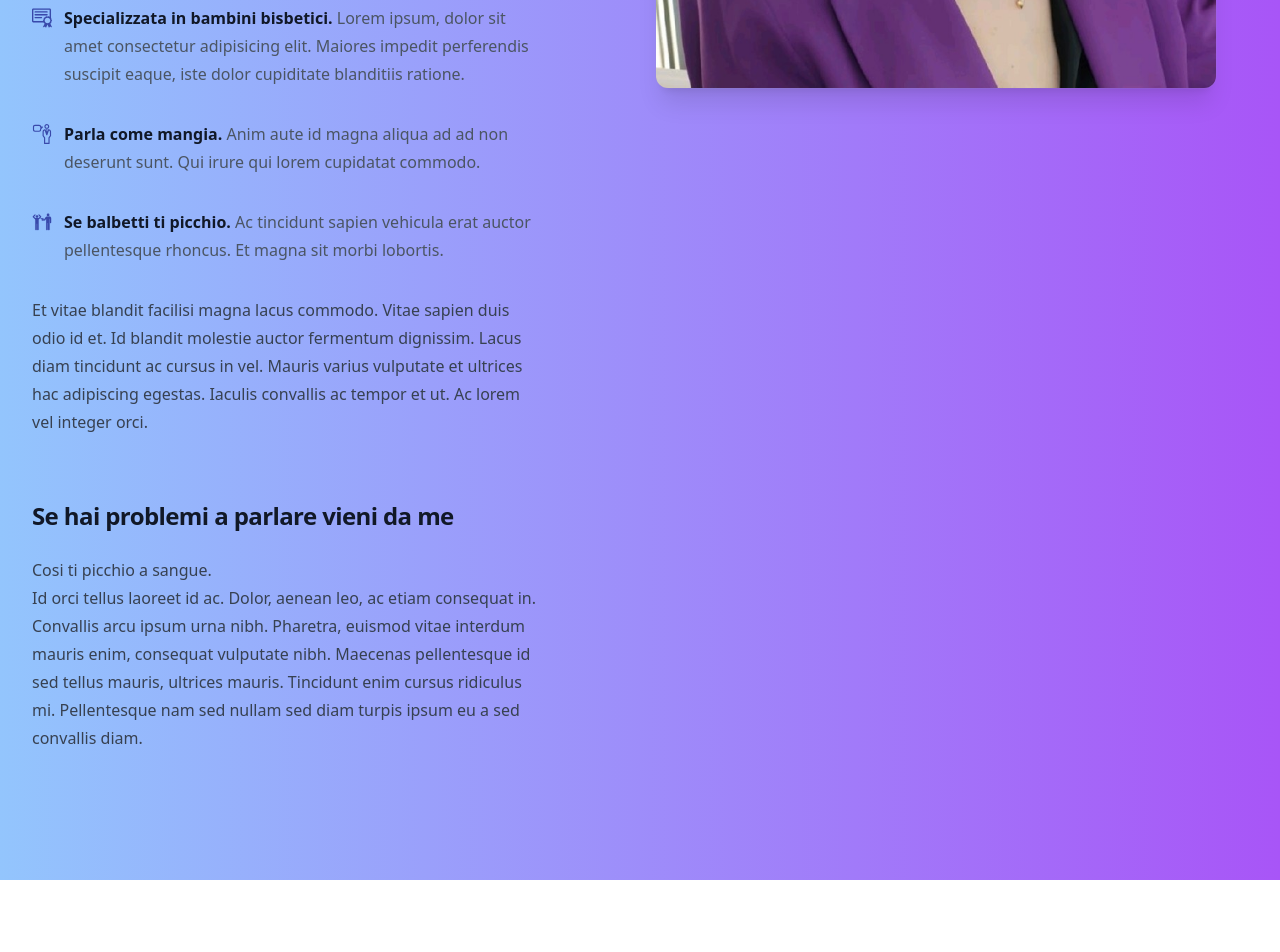
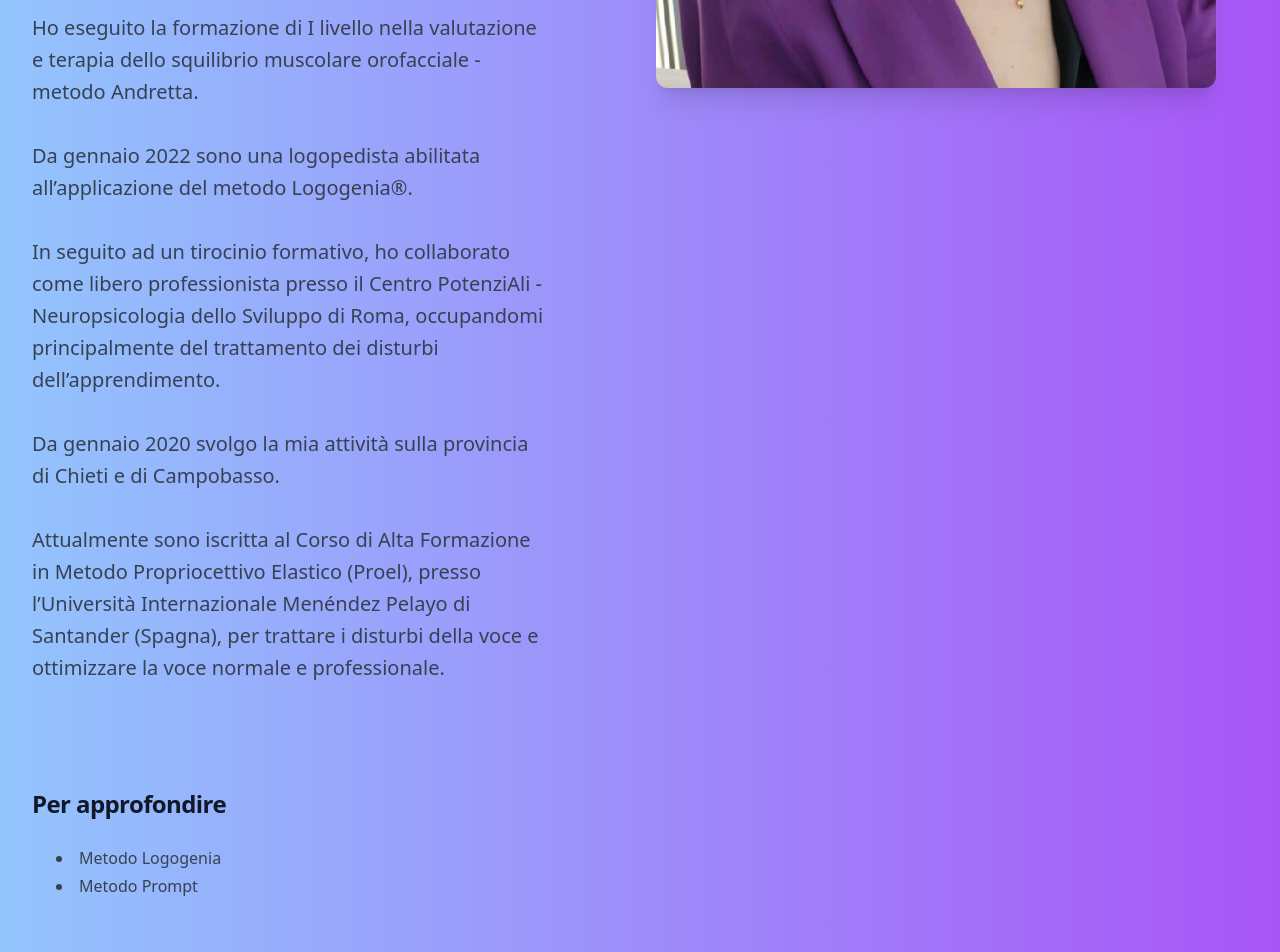
Before and after one commit to Lucajett99/nextjs-nicole_genova, a Next.js app: page /whoIam in a window 1280 px wide. Shown: the part 600-1552 px from the top of the page. Before the commit the page ends 1480 px from the top, so only its background shows below. Built offline with nearby package versions, Linux system fonts and the light colour scheme.

Commit message:
started treatments

```diff
--- /dev/null
+++ b/src/components/Approach.js
@@ -0,0 +1,81 @@
+import Image from "next/image";
+import profileImage from "../../public/logopedista.jpg";
+
+export default function Approach() {
+  return (
+    <div className="relative overflow-hidden px-6 py-24 sm:py-32 lg:overflow-visible lg:px-0">
+      <div className="absolute inset-0 -z-10 overflow-hidden">
+        <svg
+          className="absolute left-[max(50%,25rem)] top-0 h-[64rem] w-[128rem] -translate-x-1/2 stroke-gray-200 [mask-image:radial-gradient(64rem_64rem_at_top,white,transparent)]"
+          aria-hidden="true"
+        >
+          <defs>
+            <pattern
+              id="e813992c-7d03-4cc4-a2bd-151760b470a0"
+              width={200}
+              height={200}
+              x="50%"
+              y={-1}
+              patternUnits="userSpaceOnUse"
+            >
+              <path d="M100 200V.5M.5 .5H200" fill="none" />
+            </pattern>
+          </defs>
+          <svg x="50%" y={-1} className="overflow-visible fill-gray-50">
+            <path
+              d="M-100.5 0h201v201h-201Z M699.5 0h201v201h-201Z M499.5 400h201v201h-201Z M-300.5 600h201v201h-201Z"
+              strokeWidth={0}
+            />
+          </svg>
+          <rect
+            width="100%"
+            height="100%"
+            strokeWidth={0}
+            fill="url(#e813992c-7d03-4cc4-a2bd-151760b470a0)"
+          />
+        </svg>
+      </div>
+      <div className="mx-auto grid max-w-2xl grid-cols-1 gap-x-8 gap-y-16 lg:mx-0 lg:max-w-none lg:grid-cols-2 lg:items-start lg:gap-y-10">
+        <div className="lg:col-span-2 lg:col-start-1 lg:row-start-1 lg:mx-auto lg:grid lg:w-full lg:max-w-7xl lg:grid-cols-2 lg:gap-x-8 lg:px-8">
+          <div className="lg:pr-4">
+            <div className="lg:max-w-lg">
+              <p className="text-base font-semibold leading-7 text-indigo-600">
+                Il mio approccio
+              </p>
+              <h1 className="mt-2 text-3xl font-bold tracking-tight text-gray-900 sm:text-4xl">
+                Il mio approccio
+              </h1>
+              <p className="mt-6 text-xl leading-8 text-gray-700">
+                Ogni percorso logopedico comincia con una valutazione. La
+                valutazione è una fase fondamentale del processo, finalizzata a
+                stabilire gli obiettivi da perseguire. Solo così è possibile
+                costruire un profilo del paziente ed un percorso individuale.
+                Attraverso il colloquio con i caregiver (genitori o familiari o
+                tutori) e tramite l’osservazione diretta, che prevede la
+                somministrazione di test specifici, è possibile comprendere la
+                situazione generale. Il lavoro di squadra è fondamentale. La
+                presa in carico deve coinvolgere tutti: genitori, familiari,
+                insegnanti e altre figure professionali. Successivamente i
+                caregiver verranno coinvolti nel trattamento riabilitativo:
+                dovranno assistere alla seduta, vedere insieme la difficoltà,
+                accoglierla e definire gli strumenti per aiutare concretamente
+                il paziente. Con una presa in carico globale e l'allenamento
+                costante, il trattamento sarà più efficace e anche più veloce.
+                Ogni percorso ha la sua durata, che non è dettata dalla
+                problematica, ma dalla persona, perché ogni percorso è
+                individuale.
+              </p>
+            </div>
+          </div>
+        </div>
+        <div className="-ml-12 -mt-12 p-12 lg:sticky lg:top-4 lg:col-start-2 lg:row-span-2 lg:row-start-1 lg:overflow-hidden">
+          <Image
+            className="w-[20rem] max-w-[35rem] rounded-xl bg-gray-900 shadow-xl ring-1 ring-gray-400/10 sm:w-[35rem]"
+            src={profileImage}
+            alt=""
+          />
+        </div>
+      </div>
+    </div>
+  );
+}
--- /dev/null
+++ b/src/components/Treatments.js
@@ -0,0 +1,49 @@
+const people = [
+  {
+    name: "Leslie Alexander",
+    role: "Co-Founder / CEO",
+    imageUrl:
+      "https://images.unsplash.com/photo-1494790108377-be9c29b29330?ixlib=rb-1.2.1&ixid=eyJhcHBfaWQiOjEyMDd9&auto=format&fit=facearea&facepad=2&w=256&h=256&q=80",
+  },
+  // More people...
+];
+
+export default function Treatments() {
+  return (
+      <div className="mx-auto grid max-w-7xl gap-x-8 gap-y-20 px-6 lg:px-8 xl:grid-cols-3">
+        <div className="max-w-2xl">
+          <h2 className="text-3xl font-bold tracking-tight text-gray-900 sm:text-4xl">
+            Meet our leadership
+          </h2>
+          <p className="mt-6 text-lg leading-8 text-gray-600">
+            Libero fames augue nisl porttitor nisi, quis. Id ac elit odio vitae
+            elementum enim vitae ullamcorper suspendisse.
+          </p>
+        </div>
+        <ul
+          role="list"
+          className="grid gap-x-8 gap-y-12 sm:grid-cols-2 sm:gap-y-16 xl:col-span-2"
+        >
+          {people.map((person) => (
+            <li key={person.name}>
+              <div className="flex items-center gap-x-6">
+                <img
+                  className="h-16 w-16 rounded-full"
+                  src={person.imageUrl}
+                  alt=""
+                />
+                <div>
+                  <h3 className="text-base font-semibold leading-7 tracking-tight text-gray-900">
+                    {person.name}
+                  </h3>
+                  <p className="text-sm font-semibold leading-6 text-indigo-600">
+                    {person.role}
+                  </p>
+                </div>
+              </div>
+            </li>
+          ))}
+        </ul>
+      </div>
+  );
+}
--- a/src/components/WhoIAm.js
+++ b/src/components/WhoIAm.js
@@ -46,12 +46,46 @@ export default function WhoIAm() {
                 Il mio percorso
               </p>
               <h1 className="mt-2 text-3xl font-bold tracking-tight text-gray-900 sm:text-4xl">
-                Per una comunicazione migliore
+                Chi sono
               </h1>
               <p className="mt-6 text-xl leading-8 text-gray-700">
-                Aliquet nec orci mattis amet quisque ullamcorper neque, nibh
-                sem. At arcu, sit dui mi, nibh dui, diam eget aliquam. Quisque
-                id at vitae feugiat egestas.
+                Laureata con lode in logopedia presso la facoltà di Medicina e
+                Chirurgia dell’Università di TORVERGATA di Roma nell’anno 2019.{" "}
+                <br />
+                <br />
+                Ho concluso il I° Modulo del corso di formazione LIS (Lingua
+                Italiana dei Segni) promulgato dall’ANSI a giugno 2018.
+                <br />
+                <br />
+                Ho partecipato al corso di I° livello tecnica Prompt, diventando
+                Prompter di I livello, per il trattamento dei disturbi
+                fono-articolatori del linguaggio.
+                <br />
+                <br />
+                Ho eseguito la formazione di I livello nella valutazione e
+                terapia dello squilibrio muscolare orofacciale - metodo
+                Andretta.
+                <br />
+                <br />
+                Da gennaio 2022 sono una logopedista abilitata all’applicazione
+                del metodo Logogenia®.
+                <br />
+                <br />
+                In seguito ad un tirocinio formativo, ho collaborato come libero
+                professionista presso il Centro PotenziAli - Neuropsicologia
+                dello Sviluppo di Roma, occupandomi principalmente del
+                trattamento dei disturbi dell’apprendimento.
+                <br />
+                <br />
+                Da gennaio 2020 svolgo la mia attività sulla provincia di Chieti
+                e di Campobasso.
+                <br />
+                <br />
+                Attualmente sono iscritta al Corso di Alta Formazione in Metodo
+                Propriocettivo Elastico (Proel), presso l’Università
+                Internazionale Menéndez Pelayo di Santander (Spagna), per
+                trattare i disturbi della voce e ottimizzare la voce normale e
+                professionale.
               </p>
             </div>
           </div>
@@ -66,78 +100,22 @@ export default function WhoIAm() {
         <div className="lg:col-span-2 lg:col-start-1 lg:row-start-2 lg:mx-auto lg:grid lg:w-full lg:max-w-7xl lg:grid-cols-2 lg:gap-x-8 lg:px-8">
           <div className="lg:pr-4">
             <div className="max-w-xl text-base leading-7 text-gray-700 lg:max-w-lg">
-              <p>
-                Faucibus commodo massa rhoncus, volutpat. Dignissim sed eget
-                risus enim. Mattis mauris semper sed amet vitae sed turpis id.
-                Id dolor praesent donec est. Odio penatibus risus viverra tellus
-                varius sit neque erat velit. Faucibus commodo massa rhoncus,
-                volutpat. Dignissim sed eget risus enim. Mattis mauris semper
-                sed amet vitae sed turpis id.
-              </p>
-              <ul role="list" className="mt-8 space-y-8 text-gray-600">
-                <li className="flex gap-x-3">
-                  <Image
-                    src={certificationImage}
-                    className="mt-1 h-5 w-5 flex-none"
-                    alt=""
-                  />
-                  <span>
-                    <strong className="font-semibold text-gray-900">
-                      Specializzata in bambini bisbetici.
-                    </strong>{" "}
-                    Lorem ipsum, dolor sit amet consectetur adipisicing elit.
-                    Maiores impedit perferendis suscipit eaque, iste dolor
-                    cupiditate blanditiis ratione.
-                  </span>
-                </li>
-                <li className="flex gap-x-3">
-                  <Image
-                    src={speechImage}
-                    className="mt-1 h-5 w-5 flex-none"
-                    alt=""
-                  />
-                  <span>
-                    <strong className="font-semibold text-gray-900">
-                      Parla come mangia.
-                    </strong>{" "}
-                    Anim aute id magna aliqua ad ad non deserunt sunt. Qui irure
-                    qui lorem cupidatat commodo.
-                  </span>
-                </li>
-                <li className="flex gap-x-3">
-                  <Image
-                    src={violenceImage}
-                    className="mt-1 h-5 w-5 flex-none"
-                    alt=""
-                  />
-                  <span>
-                    <strong className="font-semibold text-gray-900">
-                      Se balbetti ti picchio.
-                    </strong>{" "}
-                    Ac tincidunt sapien vehicula erat auctor pellentesque
-                    rhoncus. Et magna sit morbi lobortis.
-                  </span>
-                </li>
-              </ul>
-              <p className="mt-8">
-                Et vitae blandit facilisi magna lacus commodo. Vitae sapien duis
-                odio id et. Id blandit molestie auctor fermentum dignissim.
-                Lacus diam tincidunt ac cursus in vel. Mauris varius vulputate
-                et ultrices hac adipiscing egestas. Iaculis convallis ac tempor
-                et ut. Ac lorem vel integer orci.
-              </p>
               <h2 className="mt-16 text-2xl font-bold tracking-tight text-gray-900">
-                Se hai problemi a parlare vieni da me
+                Per approfondire
               </h2>
-              <p className="mt-6">
-                Cosi ti picchio a sangue.
-                <br />
-                Id orci tellus laoreet id ac. Dolor, aenean leo, ac etiam
-                consequat in. Convallis arcu ipsum urna nibh. Pharetra, euismod
-                vitae interdum mauris enim, consequat vulputate nibh. Maecenas
-                pellentesque id sed tellus mauris, ultrices mauris. Tincidunt
-                enim cursus ridiculus mi. Pellentesque nam sed nullam sed diam
-                turpis ipsum eu a sed convallis diam.
+              <p className="mt-6 indent-6">
+                <ul className="list-disc list-inside">
+                  <li>
+                    <a href="https://logogenia.it/la-logogenia/" target="_blank">
+                      Metodo Logogenia
+                    </a>
+                  </li>
+                  <li>
+                    <a href="https://www.youtube.com/watch?v=d1eMHygmIwQ" target="_blank">
+                      Metodo Prompt
+                    </a>
+                  </li>
+                </ul>
               </p>
             </div>
           </div>
--- a/src/pages/myAproach.js
+++ b/src/pages/myAproach.js
@@ -1,9 +1,10 @@
 import Layout from "../components/Layout.js";
+import Approach from "../components/Approach.js";
 
 export default function myAproach() {
   return (
     <Layout>
-        My Aproach
+      <Approach />
     </Layout>
-  )
+  );
 }
--- a/src/pages/treatments.js
+++ b/src/pages/treatments.js
@@ -1,9 +1,10 @@
 import Layout from "../components/Layout.js";
+import Treatments from "../components/Treatments.js";
 
 export default function treatments() {
     return (
         <Layout>
-            Treatments
+            <Treatments />
         </Layout>
     )
 }
```
Also changed, not shown: public/content.json (added, +15 -0 lines).
